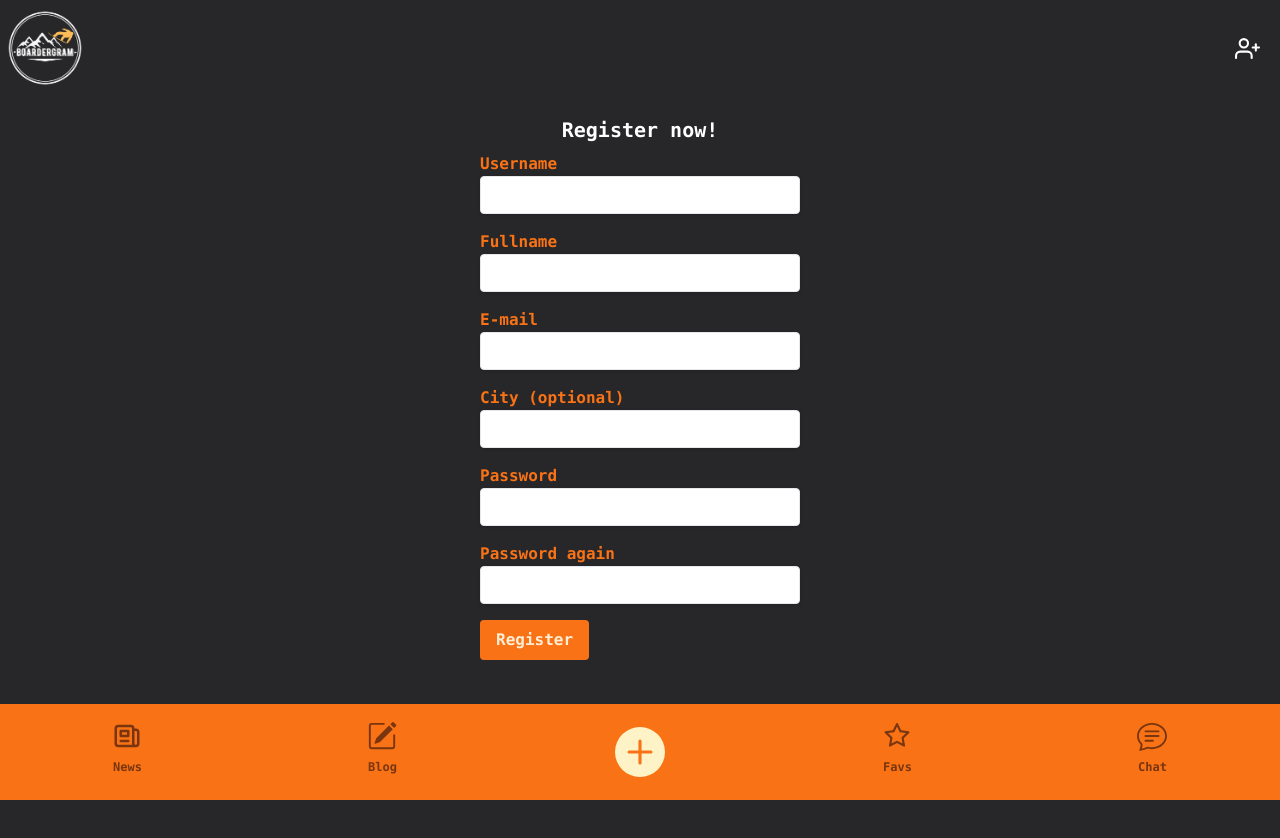
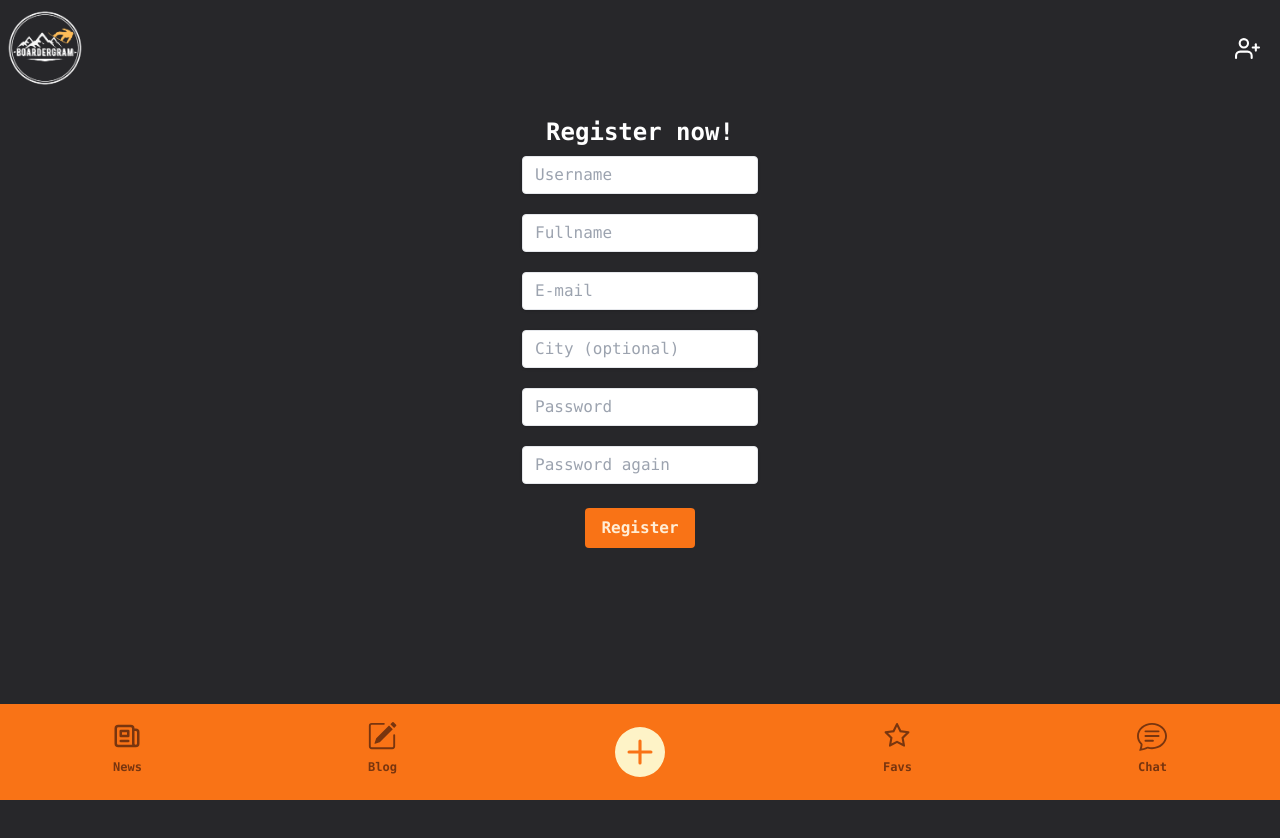
Before and after one commit to HannesHerbert/Demo-Final-Project-FE, a React (Vite) app in the folder cool-borders/: page /auth/register in a window 1280 px wide. Shown: the top 838 px of the page. Built offline with nearby package versions, Linux system fonts and the light colour scheme; a web font is replaced by a local one.

Commit message:
added News-Card and Blog-Card

```diff
--- a/cool-borders/src/components/Nav.jsx
+++ b/cool-borders/src/components/Nav.jsx
@@ -21,7 +21,7 @@ function Nav() {
           </Link>
         </li>
         <li className="hover:text-white duration-300 text-amber-900">
-          <Link to="/">
+          <Link to="/blogs">
             <BsPencilSquare
               size="30px "
               className='mx-auto transition ease-in-out delay-150 bg-orange-500 hover:-translate-y-1 hover:scale-110 duration-300'
--- a/cool-borders/src/pages/Blogs.jsx
+++ b/cool-borders/src/pages/Blogs.jsx
@@ -1,12 +1,69 @@
+
+import { Link } from "react-router-dom";
+import PrivateRoute from "../services/PrivateRoute";
+import { HiUserCircle } from 'react-icons/hi';
+import { AiOutlineArrowLeft, AiOutlineArrowRight, AiOutlineStar } from 'react-icons/ai';
+import blogImage from '../assets/boardergram-logo.png';
 
 
-
-
-function Blogs() {
+function Blogs(props) {
 
 
     return (
         <>
+       {/*  <PrivateRoute /> */}
+            <Link to='/auth/blogs'> <h2 className='text-5xl font-mono font-black tracking-widest text-orange-500 text-center'>BLOGS</h2></Link>
+
+            <select name="blog-options" id="blog-options" className="form-select p-3 rounded-full">
+                <option value="stories">Stories</option>
+                <option value="reviews">Reviews</option>
+                <option value="market">Market</option>
+                <option value="friends">Friends</option>
+                <option value="all">All</option>
+            </select>
+
+            <div className="flex flex-col justify-between items-center w-full h-full mt-2 p-3 bg-neutral-700  rounded">
+
+                <div className="self-end flex flex-row justify-end items-center">
+                    <span>{(blog-options.target.value)}</span>
+                    <h3 className="text-xl mr-3">Author</h3>
+                    <HiUserCircle className="text-2xl" />
+                </div>
+
+                <div
+                    className="mb-3"
+                    style={{
+                        backgroundImage: `url(${blogImage})`,
+                        backgroundRepeat: 'no-repeat',
+                        backgroundPosition: 'center',
+                        backgroundSize: 'cover',
+                        width: '300px',
+                        height: '250px',
+                        borderRadius: '7px'
+                    }}>
+
+                    <div className="flex flex-row justify-between items center relative mt-28">
+                        <AiOutlineArrowLeft className="text-2xl text-black" />
+                        <AiOutlineArrowRight className="text-2xl text-black" />
+                    </div>
+
+                </div>
+
+
+                <section className="text-justify flex flex-col">
+                    <p>
+                        Lorem ipsum dolor sit amet, consectetur adipisicing elit. Nostrum nobis, voluptas dignissimos culpa ullam commodi
+                        magnam numquam. Recusandae sed quod adipisci ipsa illum odit aliquid! Eius ipsam explicabo modi esse tempora
+                        perspiciatis odit rerum, fugiat numquam placeat architecto facere, doloribus sapiente ea eligendi eveniet cupiditate
+                        debitis inventore. Nostrum, eos numquam.
+                    </p>
+
+                    <div className="w-10 h-10 bg-red-600 rounded-full"></div>
+                    {/* TODO: Icon */}
+                    <AiOutlineStar className="text-2xl self-end" />
+                </section>
+
+            </div>
         </>
     )
 }
--- a/cool-borders/src/pages/News.jsx
+++ b/cool-borders/src/pages/News.jsx
@@ -1,15 +1,59 @@
 
 import { Link } from "react-router-dom";
+import { HiUserCircle } from 'react-icons/hi';
+import { AiOutlineArrowLeft, AiOutlineArrowRight, AiOutlineStar } from 'react-icons/ai';
+import background from '../assets/border.png';
 
 
-function News() {
+function News(props) {
 
 
-    return (
-        <>
-          <Link to='/news'> <h2 className='text-5xl font-mono font-black tracking-widest text-orange-500 text-center'>NEWS</h2></Link>
-        </>
-    )
-}
+  return (
+    <>
+      <Link to='/news'> <h2 className='text-5xl font-mono font-black tracking-widest text-orange-500 text-center'>NEWS</h2></Link>
+
+      <div className="flex flex-col justify-between items-center w-full h-full mt-2 p-3 bg-neutral-700  rounded">
+
+        <div className="self-end flex flex-row justify-end items-center">
+          <h3 className="text-xl mr-3">Author</h3>
+          <HiUserCircle className="text-2xl" />
+        </div>
+
+        <div
+          className="mb-3"
+          style={{
+            backgroundImage: `url(${background})`,
+            backgroundRepeat: 'no-repeat',
+            backgroundPosition: 'center',
+            backgroundSize: 'cover',
+            width: '300px',
+            height: '250px',
+            borderRadius: '7px'
+          }}>
+
+          <div className="flex flex-row justify-between items center relative mt-28">
+            <AiOutlineArrowLeft className="text-2xl text-black" />
+            <AiOutlineArrowRight className="text-2xl text-black" />
+          </div>
+
+        </div>
+
+
+        <section className="text-justify flex flex-col">
+          <p>
+            Lorem ipsum dolor sit amet, consectetur adipisicing elit. Nostrum nobis, voluptas dignissimos culpa ullam commodi
+            magnam numquam. Recusandae sed quod adipisci ipsa illum odit aliquid! Eius ipsam explicabo modi esse tempora
+            perspiciatis odit rerum, fugiat numquam placeat architecto facere, doloribus sapiente ea eligendi eveniet cupiditate
+            debitis inventore. Nostrum, eos numquam.
+          </p>
+
+          <AiOutlineStar className="text-2xl self-end" />
+        </section>
+
+      </div>
+    </>
+  );
+};
+
 
 export default News;
--- a/cool-borders/src/pages/Register.jsx
+++ b/cool-borders/src/pages/Register.jsx
@@ -36,16 +36,66 @@ function Register(props) {
 
         <div id="register" className=" container font-mono flex flex-col justify-center">
 
-            <h2 className="text-xl mb-2 font-bold text-center ">Register now!</h2>
+            <h2 className="text-2xl mb-2 font-bold text-center ">Register now!</h2>
 
             <form id='register-form' className="max-w-xs mx-auto flex flex-col justify-start" onSubmit={submitHandler}>
 
-                <label
+                <input
+                    className="mb-5 shadow appearance-none border rounded max-w-full py-2 px-3 text-gray-700 leading-tight focus:outline-none focus:shadow-outline"
+                    type="text"
+                    placeholder="Username"
+                    value={username}
+                    onChange={evt => setUsername(evt.target.value)}
+                />
+
+                <input
+                    className="mb-5 shadow appearance-none border rounded max-w-full py-2 px-3 text-gray-700 leading-tight focus:outline-none focus:shadow-outline"
+                    type="text"
+                    placeholder="Fullname"
+                    value={fullname}
+                    onChange={evt => setFullname(evt.target.value)}
+                />
+
+                <input
+                    className="mb-5 shadow appearance-none border rounded max-w-full py-2 px-3 text-gray-700 leading-tight focus:outline-none focus:shadow-outline"
+                    type="email"
+                    placeholder="E-mail"
+                    value={email}
+                    onChange={evt => setEmail(evt.target.value)}
+                />
+
+                <input
+                    className="mb-5 shadow appearance-none border rounded max-w-full py-2 px-3 text-gray-700 leading-tight focus:outline-none focus:shadow-outline"
+                    type="text"
+                    placeholder="City (optional)"
+                    value={city}
+                    onChange={evt => setCity(evt.target.value)}
+                />
+
+                <input
+                    className="mb-5 shadow appearance-none border rounded max-w-full py-2 px-3 text-gray-700 leading-tight focus:outline-none focus:shadow-outline"
+                    type="password"
+                    placeholder="Password"
+                    value={password}
+                    onChange={evt => setPassword(evt.target.value)}
+                />
+
+                <input
+                    className="mb-6 shadow appearance-none border rounded max-w-full py-2 px-3 text-gray-700 leading-tight focus:outline-none focus:shadow-outline"
+                    type="password"
+                    placeholder="Password again"
+                    value={password}
+                    onChange={evt => setPassword(evt.target.value)}
+                />
+
+
+            {/*     <label
                     className="block text-orange-500 font-bold mb-4"
                 >Username
                     <input
                         className="shadow appearance-none border rounded w-full py-2 px-3 text-gray-700 leading-tight focus:outline-none focus:shadow-outline"
                         type="text"
+                        placeholder="Username"
                         value={username}
                         onChange={evt => setUsername(evt.target.value)} />
                 </label>
@@ -56,8 +106,10 @@ function Register(props) {
                     <input
                         className="shadow appearance-none border rounded w-full py-2 px-3 text-gray-700 leading-tight focus:outline-none focus:shadow-outline"
                         type="text"
+                        placeholder="Fullname"
                         value={fullname}
-                        onChange={evt => setFullname(evt.target.value)} />
+                        onChange={evt => setFullname(evt.target.value)}
+                    />
                 </label>
 
                 <label
@@ -67,8 +119,10 @@ function Register(props) {
                     <input
                         className="shadow appearance-none border rounded w-full py-2 px-3 text-gray-700 leading-tight focus:outline-none focus:shadow-outline"
                         type="email"
+                        placeholder="E-mail"
                         value={email}
-                        onChange={evt => setEmail(evt.target.value)} />
+                        onChange={evt => setEmail(evt.target.value)}
+                    />
                 </label>
 
                 <label
@@ -77,8 +131,10 @@ function Register(props) {
                     <input
                         className="shadow appearance-none border rounded w-full py-2 px-3 text-gray-700 leading-tight focus:outline-none focus:shadow-outline"
                         type="text"
+                        placeholder="City (optional)"
                         value={city}
-                        onChange={evt => setCity(evt.target.value)} />
+                        onChange={evt => setCity(evt.target.value)}
+                    />
                 </label>
 
                 <label
@@ -88,6 +144,7 @@ function Register(props) {
                     <input
                         className="shadow appearance-none border rounded w-full py-2 px-3 text-gray-700 leading-tight focus:outline-none focus:shadow-outline"
                         type="password"
+                        placeholder="Password"
                         value={password}
                         onChange={evt => setPassword(evt.target.value)}
                     />
@@ -100,14 +157,15 @@ function Register(props) {
                     <input
                         className="shadow appearance-none border rounded w-full py-2 px-3 text-gray-700 leading-tight focus:outline-none focus:shadow-outline"
                         type="password"
+                        placeholder="Password again"
                         value={password}
                         onChange={evt => setPassword(evt.target.value)}
                     />
-                </label>
+                </label> */}
 
                 <button
                     type='submit'
-                    className="self-start bg-orange-500 hover:bg-orange-700 text-orange-100 font-bold py-2 px-4 rounded focus:outline-none focus:shadow-outline"
+                    className="self-center bg-orange-500 hover:bg-orange-700 text-orange-100 font-bold py-2 px-4 rounded focus:outline-none focus:shadow-outline"
                 >Register
                 </button>
 
--- a/cool-borders/src/services/PrivateRoute.jsx
+++ b/cool-borders/src/services/PrivateRoute.jsx
@@ -3,8 +3,8 @@ import { Navigate, Outlet, useLocation } from "react-router-dom";
 
 
 function PrivateRoute() {
-    // const authStore = useAuthStore();
-    // const location = useLocation();
+    //const authStore = useAuthStore();
+    //const location = useLocation();
 
     return (
         authStore.isAuthenticated() ? <Outlet /> : <Navigate to='/auth/login' replace state={{from: location}} />
```
